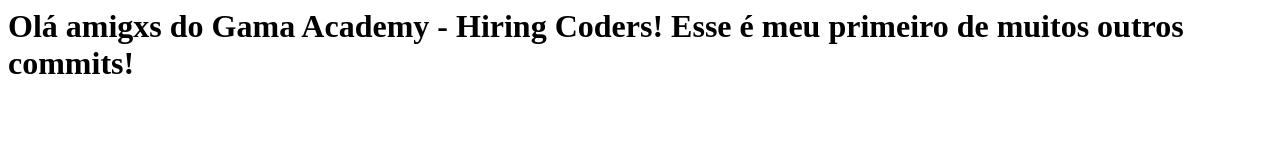
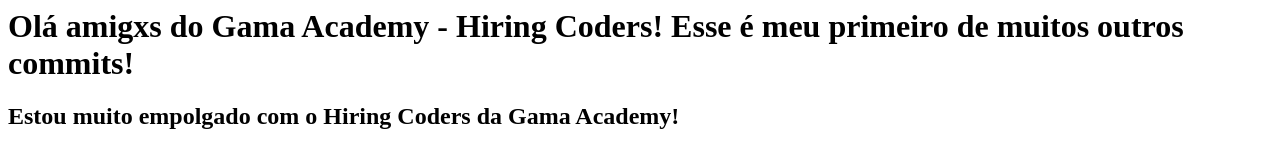
Before and after one commit to doliveiracarvalho/gamaacademy-hc, a plain HTML site: page 02 - Gama Academy - GIT/index.html in a window 1280 px wide. Drawn offline with Linux system fonts and the light colour scheme.

Commit message:
arquivo index.html atualizado novamente

```diff
--- a/02 - Gama Academy - GIT/index.html
+++ b/02 - Gama Academy - GIT/index.html
@@ -3,5 +3,7 @@
         <h1>Olá amigxs do Gama Academy - Hiring Coders!
             Esse é meu primeiro de muitos outros commits!
         </h1>
+
+        <h2>Estou muito empolgado com o Hiring Coders da Gama Academy!</h2>
     </body>
 </html>
```
